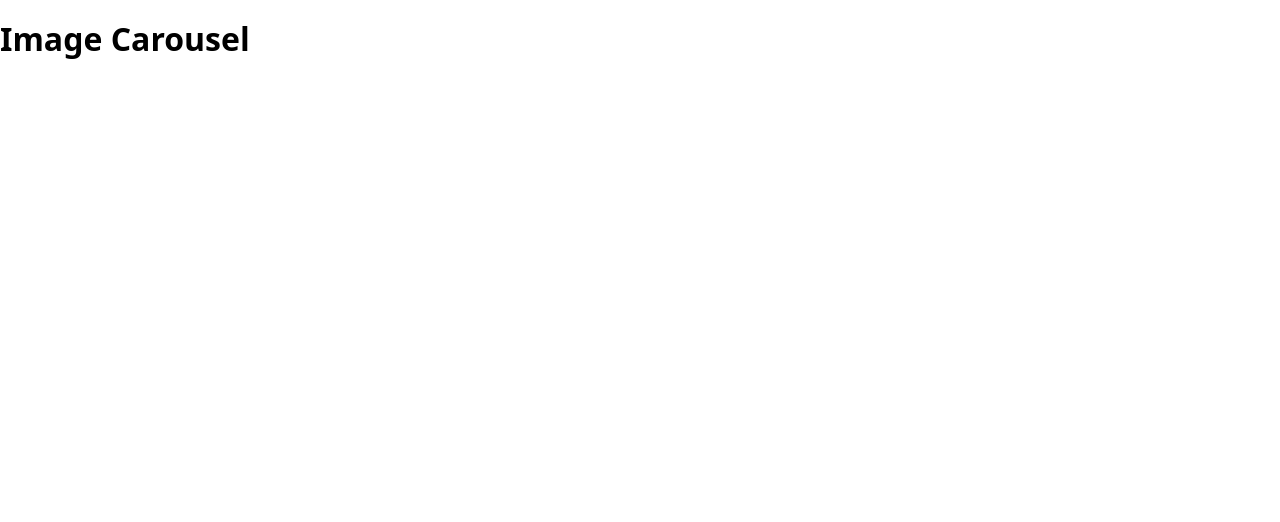
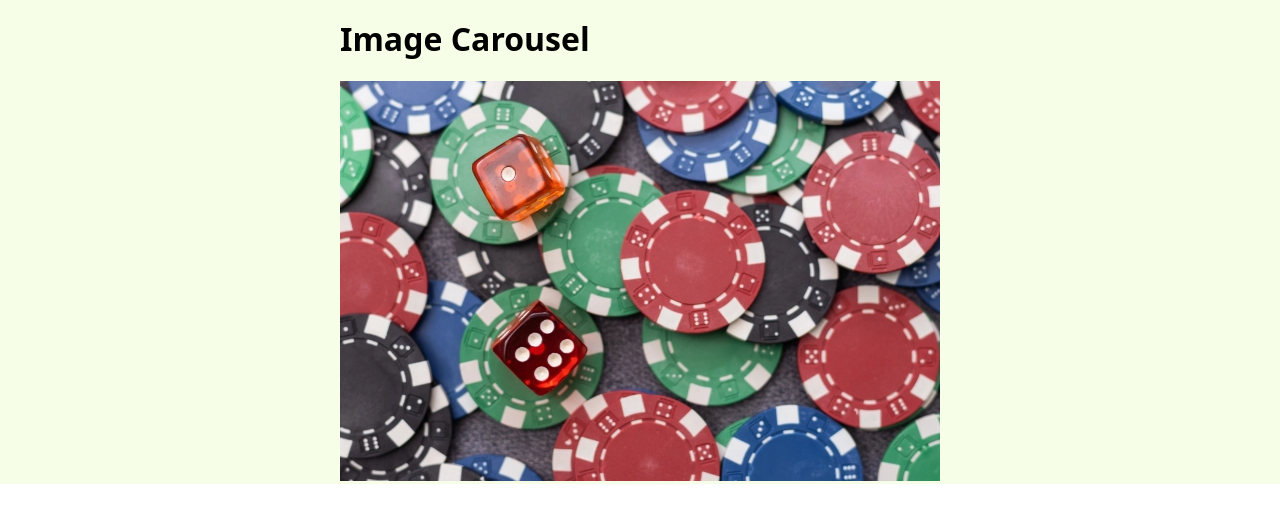
Before and after one commit to ShrikeSwallow/image-carousel, a website built with webpack: page src/template.html in a window 1280 px wide. Built offline with nearby package versions, Linux system fonts and the light colour scheme.

Commit message:
Implement slide generation and overflow control

```diff
--- /dev/null
+++ b/src/Carousel.js
@@ -0,0 +1,17 @@
+import imgOne from "./images/one.webp";
+import imgTwo from "./images/two.webp";
+import imgThree from "./images/three.webp";
+import imgFour from "./images/four.webp";
+import imgFive from "./images/five.webp";
+
+export default class Carousel {
+  generateCarousel = () => {
+    const slides = document.querySelector(".slides");
+    const images = [imgOne, imgTwo, imgThree, imgFour, imgFive];
+    images.forEach((image, index) => {
+      const img = document.createElement("img");
+      img.src = image;
+      slides.appendChild(img);
+    });
+  };
+}
--- a/src/index.js
+++ b/src/index.js
@@ -1 +1,5 @@
 import "./styles.css";
+import Carousel from "./Carousel";
+
+const carousel = new Carousel();
+carousel.generateCarousel();
--- a/src/styles.css
+++ b/src/styles.css
@@ -1 +1,25 @@
 @import "../node_modules/modern-normalize/modern-normalize.css";
+
+main {
+  background-color: #f7fee7;
+  display: flex;
+  justify-content: center;
+}
+
+/* img {
+  display: inline;
+} */
+
+.content {
+  width: 600px;
+  display: flex;
+  flex-direction: column;
+}
+
+.container {
+  overflow: hidden;
+}
+
+.slides {
+  width: 3000px;
+}
--- a/src/template.html
+++ b/src/template.html
@@ -7,7 +7,12 @@
   </head>
   <body>
     <main>
-      <h1>Image Carousel</h1>
+      <div class="content">
+        <h1>Image Carousel</h1>
+        <div class="container">
+          <div class="slides"></div>
+        </div>
+      </div>
     </main>
   </body>
 </html>
--- a/webpack.config.js
+++ b/webpack.config.js
@@ -29,7 +29,7 @@ module.exports = {
         loader: "html-loader",
       },
       {
-        test: /\.(png|svg|jpg|jpeg|gif)$/i,
+        test: /\.(png|svg|jpg|jpeg|gif|webp)$/i,
         type: "asset/resource",
       },
     ],
```
